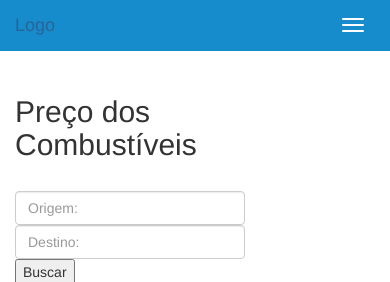
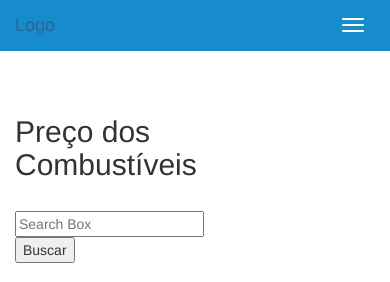
Before and after one commit to Rodrigo-Takeuti/ProjetoTecWeb2-Gasolina, a PHP site: page /Principal.php in a window 390 px wide. Shown: the top 282 px of the page. Run offline with PHP 8.4, Linux system fonts and the light colour scheme; some libraries are stand-ins or nearby versions.

Commit message:
Search box funcionando para localização dos postos se digitar postos de gasolina.

```diff
--- a/Principal.php
+++ b/Principal.php
@@ -11,9 +11,11 @@
 			<script src="//html5shim.googlecode.com/svn/trunk/html5.js"></script>
 		<![endif]-->
 		<link href="estilo.css" rel="stylesheet">
-                <link href="script.js" rel=""
+                <script type ="text/javascript" src="script.js"></script>
+                <script src="https://maps.googleapis.com/maps/api/js?v=3.exp&signed_in=true&libraries=places"></script>
+
         </head>
-	<body>
+        <body onload="initialize()">
 <!-- begin template -->
 <div class="navbar navbar-custom navbar-fixed-top">
  <div class="navbar-header"><a class="navbar-brand" href="#">Logo</a>
@@ -43,19 +45,18 @@
     </div>
 </div>
 
-<div id="map-canvas"></div>
+<div>
     <div class="container-fluid" id="main">
         <div class="row">
             <div class="col-xs-8" id="left">
-
+                <br>
                 <h2>Preço dos Combustíveis</h2><br>
-            <input type="text" class="form-control" placeholder="Origem:">
-            <input type="text" class="form-control" placeholder="Destino:">
-            <input type="button" name="Pesquisar" value="Buscar"><br>
+                <input type="hidden" id="latitude"/>
+                <input type="hidden" id="longitude"/>
+                <input id="pac-input" class="controls" type="text" placeholder="Search Box"/>
+                <input type="button" value="Buscar" onclick="initialize()"/><br><br>
+                <div id="map" style="width: 600px; height: 450px"></div>
                 <!--<span class="input-group-addon"><span class="glyphicon glyphicon-search"></span> </span> -->
-
-      <iframe src="https://www.google.com/maps/embed?pb=!1m18!1m12!1m3!1d234166.00962261064!2d-47.05329175751311!3d-23.502131400124572!2m3!1f0!2f0!3f0!3m2!1i1024!2i768!4f13.1!3m3!1m2!1s0x94ce448183a461d1%3A0x9ba94b08ff335bae!2sS%C3%A3o+Paulo+-+SP!5e0!3m2!1spt-BR!2sbr!4v1426529270141" width="600" height="450" frameborder="0" style="border:0"></iframe>
-
             <hr>
             <!-- /item list -->
 
@@ -72,8 +73,8 @@
             <hr>
 
             </div>
-    <div class="col-xs-4"><!--map-canvas will be postioned here--></div>
 
+        </div>
     </div>
 </div>
 <!-- end template -->
```
Lines whose indentation alone changed are shown as unchanged.
